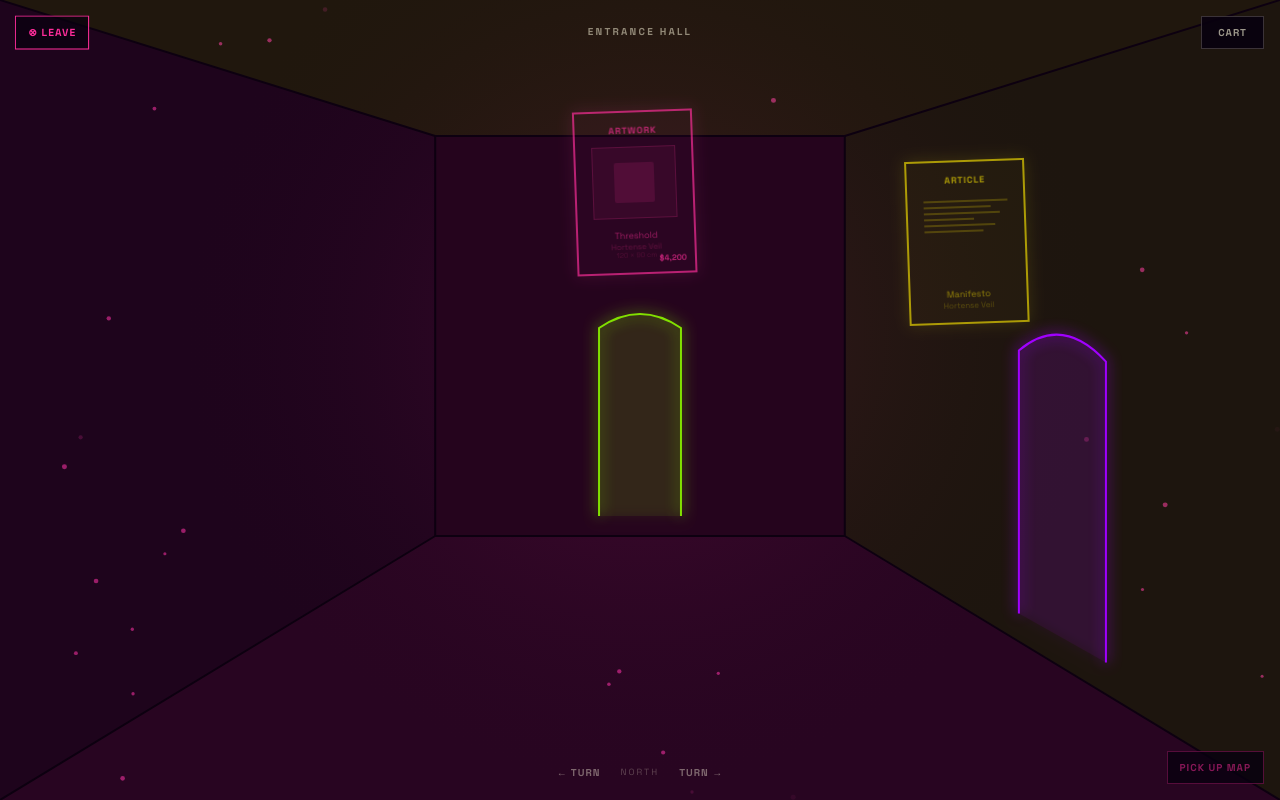
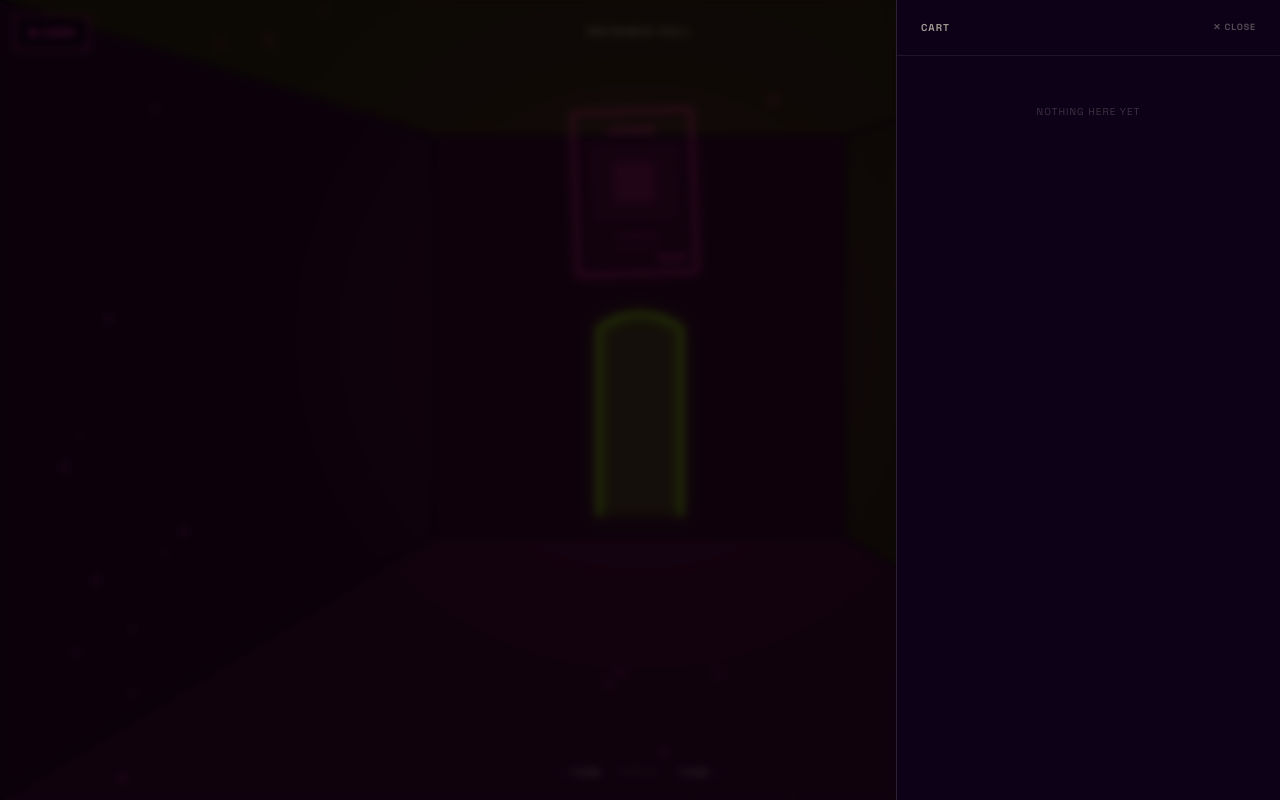
Before and after one commit to Lauraillouz/maze-gallery, a Next.js app: page /en/gallery in a window 1280 px wide. Both pictures are taken after a click on the button "CART". Built offline with nearby package versions, Linux system fonts and the light colour scheme; a web font is replaced by a local one.

Commit message:
feat: cart drawer

```diff
--- /dev/null
+++ b/src/components/gallery/CartDrawer.tsx
@@ -0,0 +1,135 @@
+"use client";
+
+import { useEffect, useRef } from "react";
+import gsap from "gsap";
+import { useCart } from "@/lib/cart";
+import { ContentType } from "@/types/gallery";
+
+const TYPE_ACCENT: Record<ContentType, string> = {
+  [ContentType.Artwork]: "#FF2D9B",
+  [ContentType.Book]: "#00D4C8",
+  [ContentType.Article]: "#F5E000",
+  [ContentType.Music]: "#A000FF",
+};
+
+interface Props {
+  onClose: () => void;
+}
+
+export default function CartDrawer({ onClose }: Props) {
+  const overlayRef = useRef<HTMLDivElement>(null);
+  const drawerRef = useRef<HTMLDivElement>(null);
+  const { items, removeItem, totalCount, totalPrice } = useCart();
+
+  useEffect(() => {
+    gsap.fromTo(overlayRef.current, { opacity: 0 }, { opacity: 1, duration: 0.25, ease: "power2.out" });
+    gsap.fromTo(drawerRef.current, { x: "100%" }, { x: "0%", duration: 0.35, ease: "power2.out" });
+  }, []);
+
+  function close() {
+    gsap.to(drawerRef.current, { x: "100%", duration: 0.3, ease: "power2.in" });
+    gsap.to(overlayRef.current, { opacity: 0, duration: 0.25, ease: "power2.in", onComplete: onClose });
+  }
+
+  return (
+    <>
+      {/* Overlay */}
+      <div
+        ref={overlayRef}
+        className="fixed inset-0 z-50 bg-black/60 backdrop-blur-sm"
+        onClick={close}
+      />
+
+      {/* Drawer */}
+      <div
+        ref={drawerRef}
+        className="fixed right-0 top-0 z-50 flex h-full w-full max-w-sm flex-col"
+        style={{ background: "#0D0118", borderLeft: "1px solid #FFFBE022" }}
+      >
+        {/* Header */}
+        <div className="flex items-center justify-between px-6 py-5" style={{ borderBottom: "1px solid #FFFBE014" }}>
+          <span className="font-grotesk text-[10px] font-bold uppercase tracking-widest text-[#FFFBE0]/60">
+            Cart {totalCount > 0 && `· ${totalCount}`}
+          </span>
+          <button
+            onClick={close}
+            className="font-grotesk text-[9px] font-bold uppercase tracking-widest text-[#FFFBE0]/30 hover:text-[#FFFBE0]/70 touch-manipulation"
+          >
+            ✕ close
+          </button>
+        </div>
+
+        {/* Items */}
+        <div className="flex-1 overflow-y-auto px-6 py-4">
+          {items.length === 0 ? (
+            <p className="mt-8 text-center font-grotesk text-[10px] uppercase tracking-widest text-[#FFFBE0]/20">
+              Nothing here yet
+            </p>
+          ) : (
+            <ul className="flex flex-col gap-4">
+              {items.map(({ item, quantity }) => {
+                const accent = TYPE_ACCENT[item.type];
+                return (
+                  <li
+                    key={item.id}
+                    className="flex items-start gap-4 py-3"
+                    style={{ borderBottom: "1px solid #FFFBE00A" }}
+                  >
+                    {/* Color swatch */}
+                    <div
+                      className="mt-1 shrink-0"
+                      style={{ width: 10, height: 10, borderRadius: "50%", background: accent, boxShadow: `0 0 8px ${accent}` }}
+                    />
+
+                    {/* Info */}
+                    <div className="flex flex-1 flex-col gap-1 min-w-0">
+                      <span className="font-grotesk text-[11px] font-bold text-[#FFFBE0] truncate">{item.title}</span>
+                      <span className="font-grotesk text-[9px] uppercase tracking-widest text-[#FFFBE0]/40">{item.artist}</span>
+                      {item.medium && (
+                        <span className="font-grotesk text-[9px] text-[#FFFBE0]/30">{item.medium}</span>
+                      )}
+                    </div>
+
+                    {/* Qty + price + remove */}
+                    <div className="flex shrink-0 flex-col items-end gap-2">
+                      <span className="font-grotesk text-[11px] font-bold" style={{ color: accent }}>
+                        €{((item.price ?? 0) * quantity).toLocaleString()}
+                      </span>
+                      {quantity > 1 && (
+                        <span className="font-grotesk text-[9px] text-[#FFFBE0]/30">× {quantity}</span>
+                      )}
+                      <button
+                        onClick={() => removeItem(item.id)}
+                        className="font-grotesk text-[8px] uppercase tracking-widest text-[#FFFBE0]/20 hover:text-[#FF2D9B]/70 touch-manipulation transition-colors"
+                      >
+                        remove
+                      </button>
+                    </div>
+                  </li>
+                );
+              })}
+            </ul>
+          )}
+        </div>
+
+        {/* Footer */}
+        {items.length > 0 && (
+          <div className="px-6 py-5" style={{ borderTop: "1px solid #FFFBE014" }}>
+            <div className="mb-4 flex items-center justify-between">
+              <span className="font-grotesk text-[10px] uppercase tracking-widest text-[#FFFBE0]/40">Total</span>
+              <span className="font-grotesk text-base font-bold text-[#FFFBE0]">
+                €{totalPrice.toLocaleString()}
+              </span>
+            </div>
+            <button
+              className="w-full py-3 font-grotesk text-[10px] font-bold uppercase tracking-widest text-[#08000F] touch-manipulation"
+              style={{ background: "#FF2D9B" }}
+            >
+              Checkout
+            </button>
+          </div>
+        )}
+      </div>
+    </>
+  );
+}
--- a/src/components/gallery/GalleryPage.tsx
+++ b/src/components/gallery/GalleryPage.tsx
@@ -8,6 +8,7 @@ import { ROOMS } from "@/data/rooms";
 import { CartProvider, useCart } from "@/lib/cart";
 import RoomView from "./RoomView";
 import MapCanvas from "./MapCanvas";
+import CartDrawer from "./CartDrawer";
 
 const MAP_STORAGE_KEY = "hortense_has_map";
 const PSYCHEDELIC_COLORS = ["#FF2D9B", "#A000FF", "#00D4C8", "#82E000", "#FF6400", "#F5E000"];
@@ -17,6 +18,7 @@ function GalleryInner() {
   const pathname = usePathname();
   const { totalCount } = useCart();
   const [hasMap, setHasMap] = useState(false);
+  const [cartOpen, setCartOpen] = useState(false);
   const [currentRoom, setCurrentRoom] = useState(RoomType.Entrance);
   const [visited, setVisited] = useState<Set<RoomType>>(new Set([RoomType.Entrance]));
   const [transitioning, setTransitioning] = useState(false);
@@ -120,9 +122,14 @@ function GalleryInner() {
       </button>
 
       {/* Cart button */}
-      <button className="fixed right-4 top-4 z-50 border border-[#FFFBE0]/20 bg-[#08000F]/90 px-4 py-2 font-grotesk text-[10px] font-bold uppercase tracking-widest text-[#FFFBE0]/60 hover:border-[#FFFBE0]/40 hover:text-[#FFFBE0]/90 touch-manipulation">
+      <button
+        onClick={() => setCartOpen(true)}
+        className="fixed right-4 top-4 z-50 border border-[#FFFBE0]/20 bg-[#08000F]/90 px-4 py-2 font-grotesk text-[10px] font-bold uppercase tracking-widest text-[#FFFBE0]/60 hover:border-[#FFFBE0]/40 hover:text-[#FFFBE0]/90 touch-manipulation"
+      >
         Cart{totalCount > 0 && ` · ${totalCount}`}
       </button>
+
+      {cartOpen && <CartDrawer onClose={() => setCartOpen(false)} />}
     </div>
   );
 }
```
